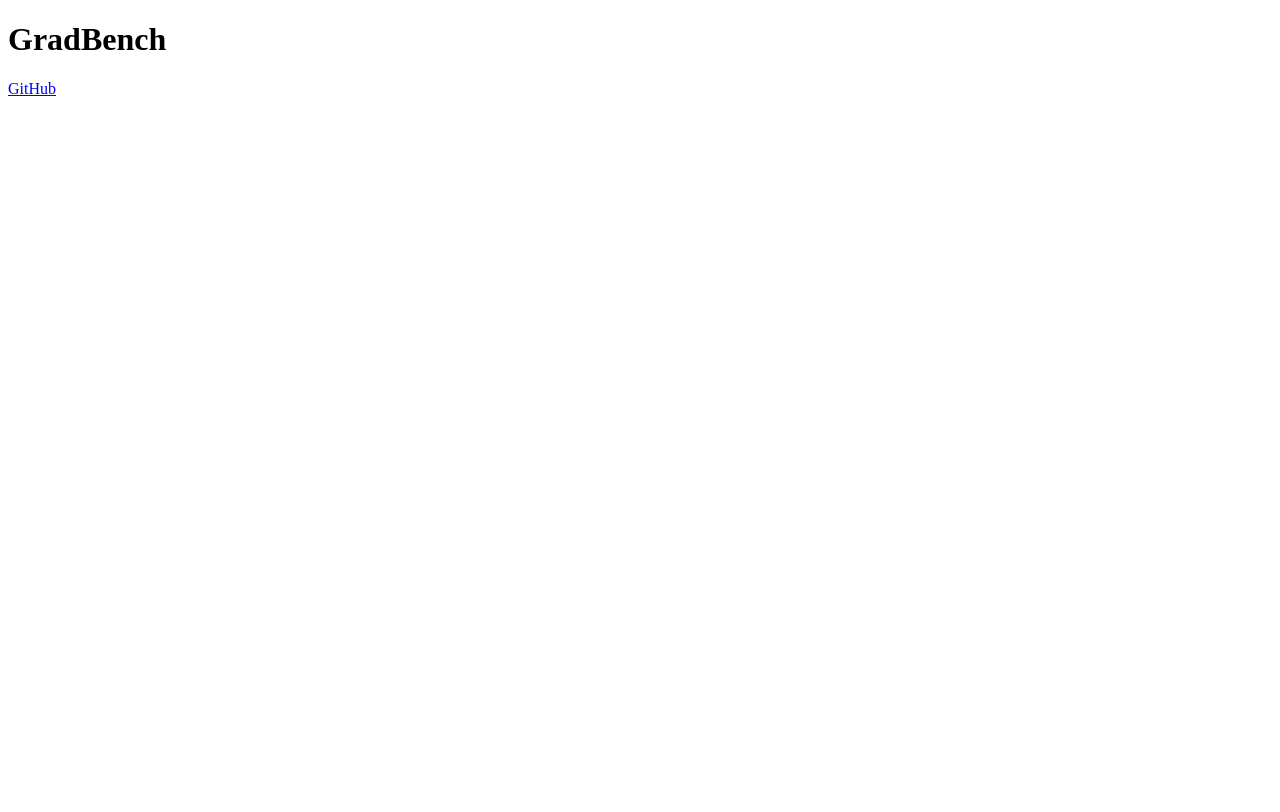
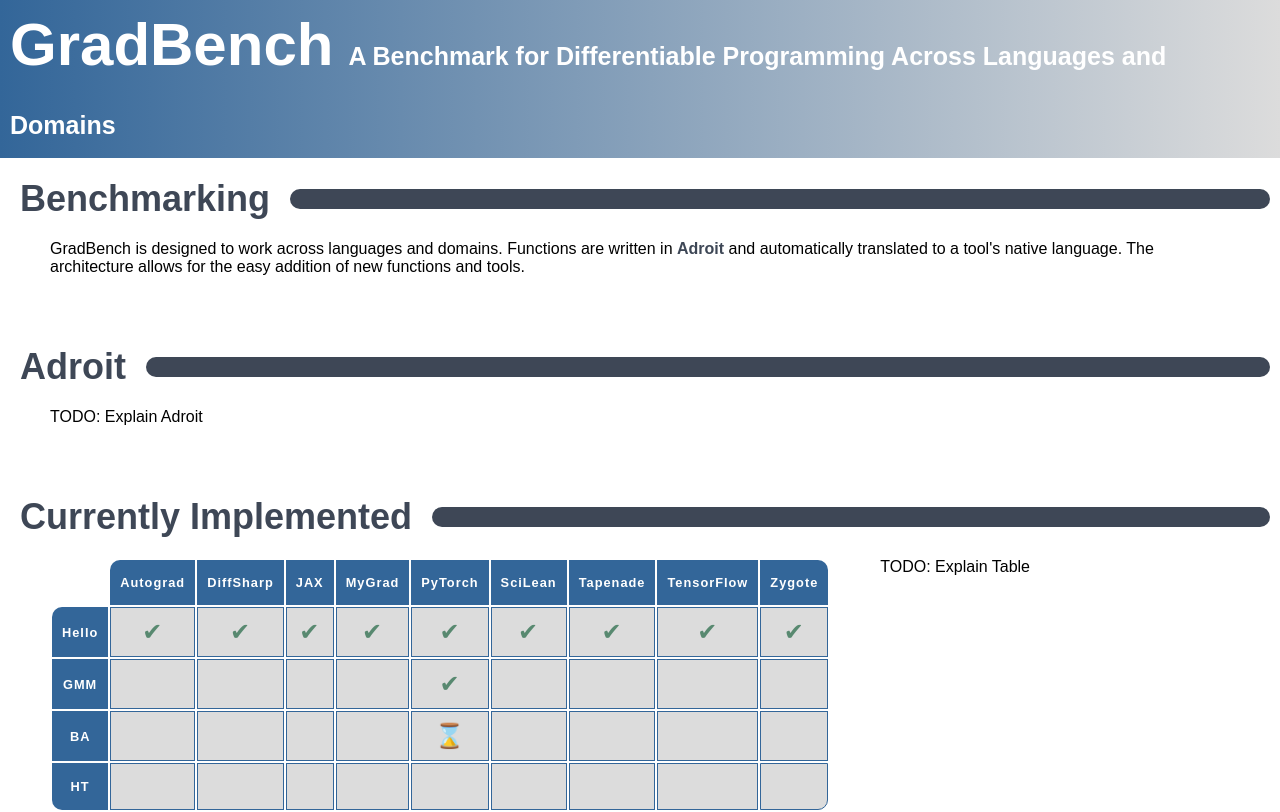
Before and after one commit to gradbench/gradbench, a React (Vite) app in the folder packages/gradbench/: page / in a window 1280 px wide. Built offline with nearby package versions, Linux system fonts and the light colour scheme.

Commit message:
Updating the Website (#43)

```diff
--- /dev/null
+++ b/packages/gradbench/src/App.css
@@ -0,0 +1,129 @@
+:root {
+  --dark_blue: #336699;
+  --blue_grey: #3e4756;
+}
+
+* {
+  margin: 0;
+}
+
+body {
+  font-family: sans-serif; /* Replace 'Arial' with your desired font */
+}
+
+/* Banner */
+.header {
+  padding: 10px;
+  padding-left: 10px;
+  text-align: left;
+  background-image: linear-gradient(to right, var(--dark_blue), Gainsboro);
+  color: white;
+  font-size: 60px;
+}
+.subtitle {
+  padding-left: 15px;
+  font-size: 25px;
+}
+
+/* table */
+table {
+  font-size: 0.8rem;
+  letter-spacing: 1px;
+  text-align: center;
+  padding-left: 50px;
+}
+
+th,
+td {
+  border: 1px solid var(--dark_blue);
+  font-size: 1em;
+  padding: 10px 10px;
+  width: 9%;
+  height: 25px;
+  background-color: Gainsboro;
+}
+
+.no-border {
+  border: none;
+  background-color: transparent;
+}
+
+.tool,
+.module {
+  background-color: var(--dark_blue);
+  color: white;
+  font-weight: bold;
+  border: none;
+}
+
+.emoji {
+  color: #588970;
+  font-size: 24px;
+}
+
+tr:first-child th:nth-child(2) {
+  border-top-left-radius: 10px;
+}
+
+tr:nth-child(2) td:first-child {
+  border-top-left-radius: 10px;
+}
+
+th:last-child {
+  border-top-right-radius: 10px;
+}
+
+tr:last-child td:first-child {
+  border-bottom-left-radius: 10px;
+}
+
+tr:last-child td:last-child {
+  border-bottom-right-radius: 10px;
+}
+
+/* subtitles */
+.subheading {
+  padding: 10px;
+  font-size: 36px;
+  font-weight: bold;
+  color: var(--blue_grey);
+}
+
+.row {
+  display: flex;
+  align-items: center;
+  padding: 10px;
+}
+
+.fillspace {
+  flex-grow: 1;
+  background-color: var(--blue_grey);
+  padding: 10px;
+  margin-left: 10px;
+  border-radius: 10px;
+}
+
+/* general */
+.container {
+  display: flex;
+  align-items: flex-start;
+}
+
+.text {
+  padding: 0px 50px 50px 50px;
+}
+
+/* unvisited link */
+a:link {
+  color: white;
+  text-decoration: none;
+}
+
+/* visited link */
+a:visited {
+  color: white;
+}
+/* mouse over link */
+a:hover {
+  color: #cc7f97;
+}
--- a/packages/gradbench/src/App.tsx
+++ b/packages/gradbench/src/App.tsx
@@ -1,10 +1,189 @@
+import "./App.css";
+
 const App = () => {
   return (
     <>
-      <h1>GradBench</h1>
+      <div className="header-cont">
+        <a href="https://github.com/gradbench/gradbench" target="_blank">
+          <h1 className="header">
+            GradBench
+            <span className="subtitle">
+              A Benchmark for Differentiable Programming Across Languages and
+              Domains
+            </span>
+            {/* <a className="repo" href="https://github.com/gradbench/gradbench">
+            GitHub Repository
+          </a> */}
+          </h1>
+        </a>
+      </div>
+
+      {/* <h2>Automatic Differentiation</h2>
       <p>
-        <a href="https://github.com/gradbench/gradbench">GitHub</a>
+        Automatic Differentiation (AD) is the process of differentiation a
+        mathematical function with respect to its inputs. Fields such as
+        interactivity and machine learning benefit greatly when programs can
+        automatically compute derivatives.{" "}
+      </p> */}
+
+      <div className="row">
+        <h2 className="subheading">Benchmarking</h2>
+        <div className="fillspace"></div>
+      </div>
+      <p className="text">
+        GradBench is designed to work across languages and domains. Functions
+        are written in <b style={{ color: "#3e4756" }}>Adroit</b> and
+        automatically translated to a tool's native language. The architecture
+        allows for the easy addition of new functions and tools.
       </p>
+
+      <div className="row">
+        <h2 className="subheading">Adroit</h2>
+        <div className="fillspace"></div>
+      </div>
+
+      <p className="text">TODO: Explain Adroit</p>
+
+      <div className="row">
+        <h2 className="subheading">Currently Implemented</h2>
+        <div className="fillspace"></div>
+      </div>
+
+      <div className="container">
+        <table>
+          <tr>
+            <th className="no-border"></th>
+            <th className="tool">
+              <a href="https://github.com/HIPS/autograd" target="_blank">
+                Autograd
+              </a>
+            </th>
+            <th className="tool">
+              <a href="https://diffsharp.github.io/index.html" target="_blank">
+                DiffSharp
+              </a>
+            </th>
+            <th className="tool">
+              <a
+                href="https://jax.readthedocs.io/en/latest/index.html"
+                target="_blank"
+              >
+                JAX
+              </a>
+            </th>
+            <th className="tool">
+              <a
+                href="https://mygrad.readthedocs.io/en/latest/"
+                target="_blank"
+              >
+                MyGrad
+              </a>
+            </th>
+            <th className="tool">
+              <a href="https://pytorch.org/" target="_blank">
+                PyTorch
+              </a>
+            </th>
+            <th className="tool">
+              <a href="https://github.com/lecopivo/SciLean" target="_blank">
+                SciLean
+              </a>
+            </th>
+            <th className="tool">
+              <a
+                href="https://tapenade.gitlabpages.inria.fr/userdoc/build/html/index.html"
+                target="_blank"
+              >
+                Tapenade
+              </a>
+            </th>
+            <th className="tool">
+              <a href="https://www.tensorflow.org/" target="_blank">
+                TensorFlow
+              </a>
+            </th>
+            <th className="tool">
+              <a href="https://fluxml.ai/Zygote.jl/stable/" target="_blank">
+                Zygote
+              </a>
+            </th>
+          </tr>
+          <tr>
+            <td className="module">
+              {" "}
+              <a
+                href="https://github.com/gradbench/gradbench/tree/main/evals/hello"
+                target="_blank"
+              >
+                Hello
+              </a>
+            </td>
+            <td className="emoji">&#10004;</td>
+            <td className="emoji">&#10004;</td>
+            <td className="emoji">&#10004;</td>
+            <td className="emoji">&#10004;</td>
+            <td className="emoji">&#10004;</td>
+            <td className="emoji">&#10004;</td>
+            <td className="emoji">&#10004;</td>
+            <td className="emoji">&#10004;</td>
+            <td className="emoji">&#10004;</td>
+          </tr>
+          <tr>
+            <td className="module">
+              <a
+                href="https://github.com/gradbench/gradbench/tree/main/evals/gmm"
+                target="_blank"
+              >
+                GMM
+              </a>
+            </td>
+            <td></td>
+            <td></td>
+            <td></td>
+            <td></td>
+            <td className="emoji">&#10004;</td>
+            <td></td>
+            <td></td>
+            <td></td>
+            <td></td>
+          </tr>
+          <tr>
+            <td className="module">
+              <a href="https://github.com/microsoft/ADBench" target="_blank">
+                BA
+              </a>
+            </td>
+            <td></td>
+            <td></td>
+            <td></td>
+            <td></td>
+            <td className="emoji">&#8987;</td>
+            <td></td>
+            <td></td>
+            <td></td>
+            <td></td>
+          </tr>
+          <tr>
+            <td className="module">
+              <a href="https://github.com/microsoft/ADBench" target="_blank">
+                HT
+              </a>
+            </td>
+            <td></td>
+            <td></td>
+            <td></td>
+            <td></td>
+            <td></td>
+            <td></td>
+            <td></td>
+            <td></td>
+            <td></td>
+          </tr>
+        </table>
+        <div>
+          <p className="text">TODO: Explain Table</p>
+        </div>
+      </div>
     </>
   );
 };
```
